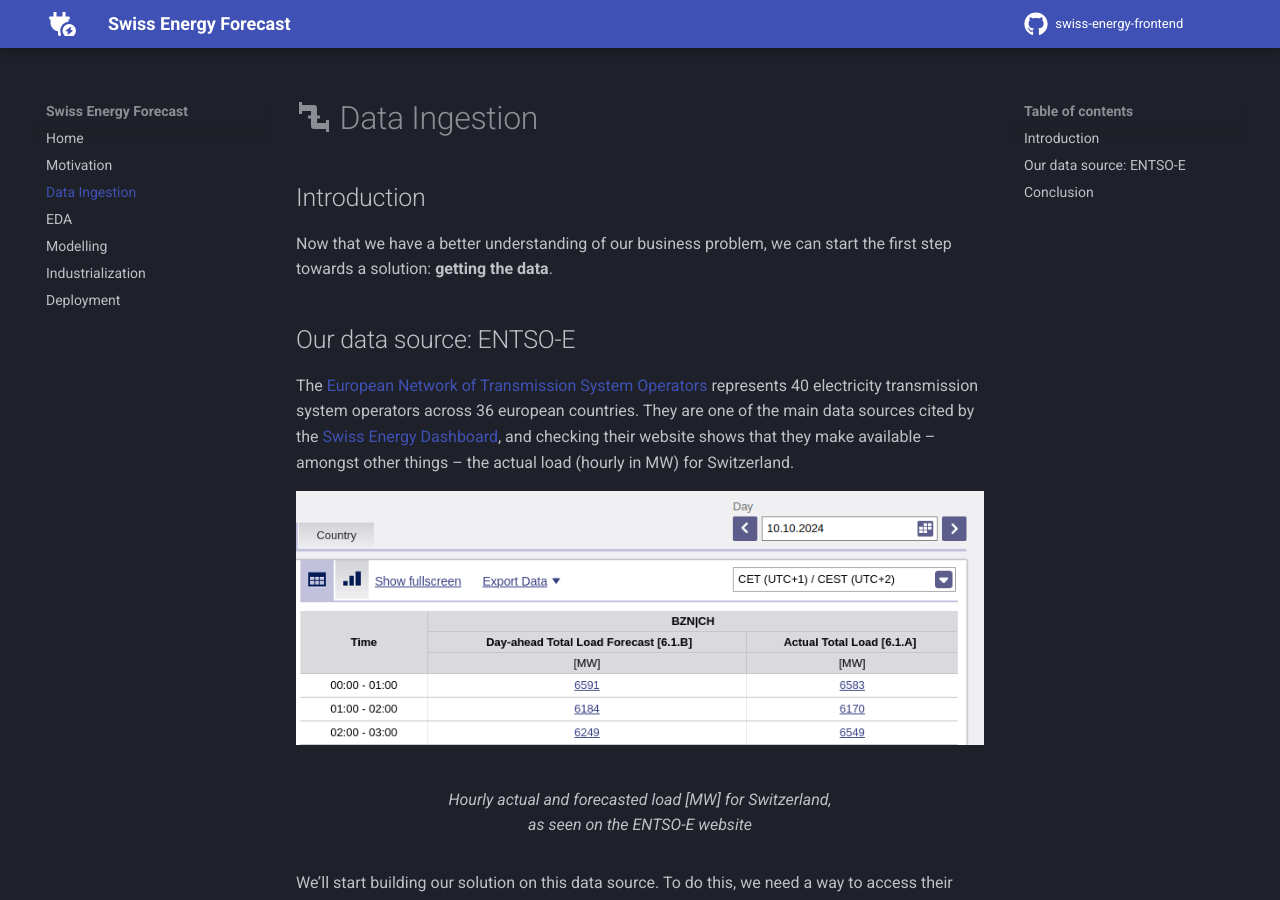
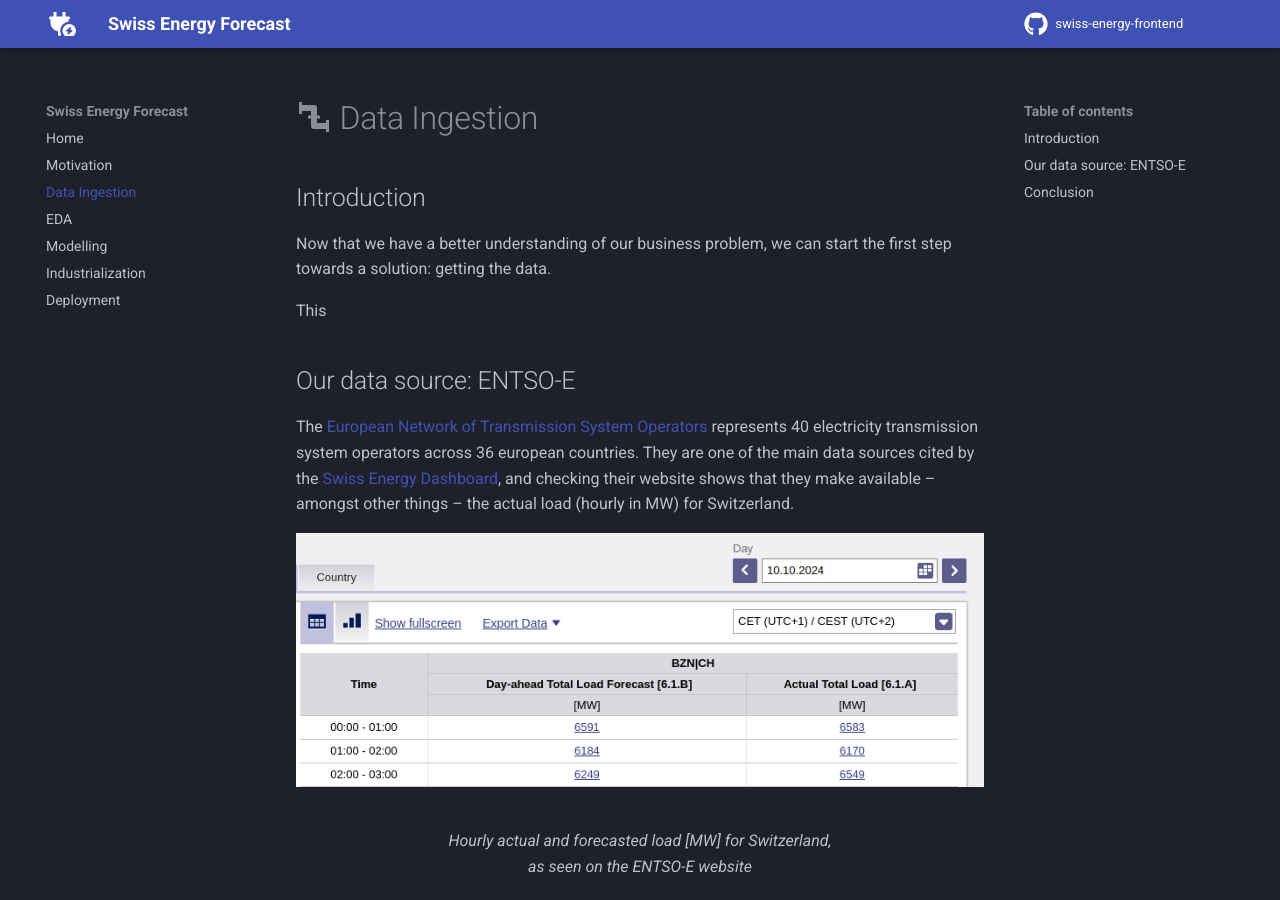
Before and after one commit to arthurgassner/swissenergy-frontend, an MkDocs documentation site: the page built from docs/data_ingestion.md, in a window 1280 px wide and 900 px high. Built offline with MkDocs 1.6.1 and Material for MkDocs 9.7.7, drawn with Linux system fonts in a browser that asks for light colours; a script that is not in the unit is left out; comment, search, counter and statistics services are not loaded.

Commit message:
Update .md

```diff
--- a/docs/data_ingestion.md
+++ b/docs/data_ingestion.md
@@ -2,7 +2,9 @@
 
 ## Introduction
 
-Now that we have a better understanding of our business problem, we can start the first step towards a solution: **getting the data**.
+Now that we have a better understanding of our business problem, we can start the first step towards a solution: getting the data.
+
+This
 
 ## Our data source: ENTSO-E
 
```
Also changed, not shown: docs/modelling.md (+7 -1 lines).
